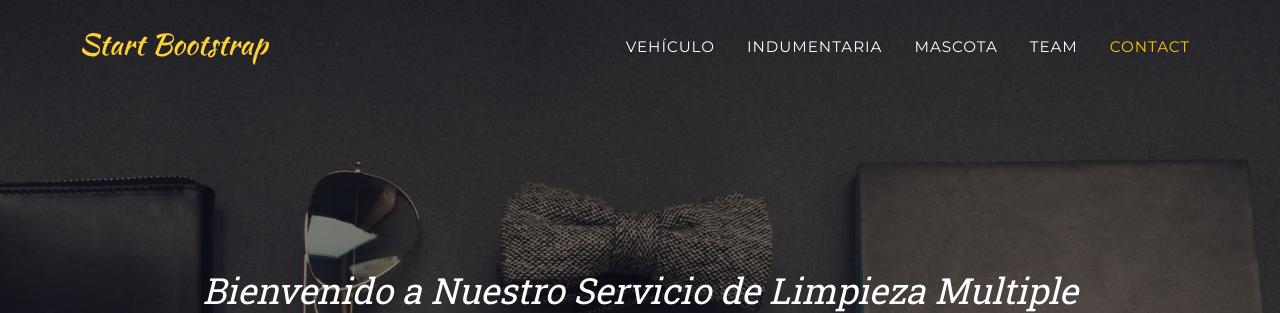
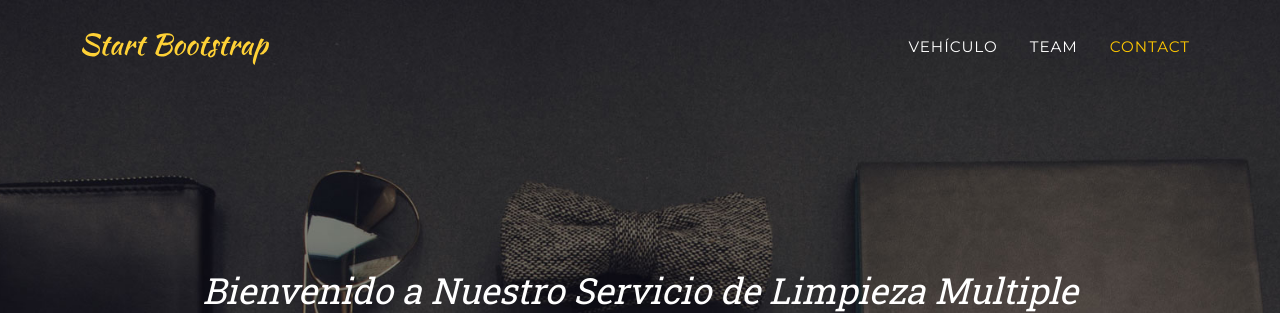
Before and after one commit to ssilva1/ProyectoFinal1, a Django app: page /AppLavatres/carga_vehiculo/ in a window 1280 px wide. Shown: the top 313 px of the page. Run offline with Django 3.2, Linux system fonts and the light colour scheme; some libraries are stand-ins or nearby versions.

Commit message:
se renombran lineas para poder realziar pruebas en carga_vehiculo

```diff
--- a/EntregaFinal1/AppLavatres/urls.py
+++ b/EntregaFinal1/AppLavatres/urls.py
@@ -6,6 +6,4 @@ from AppLavatres.views import *
 urlpatterns = [
     path('', inicio, name='AppLavatresInicio'),
     path('carga_vehiculo/', vehiculo_formulario, name='AppLavatresAutoFormulario'),
-    path('carga_indumentaria/', indumentaria_formulario, name='AppLavatresIndumentariaFormulario'),
-    path('carga_animal/', animales_formulario, name='AppLavatresAnimalesFormulario'),
     ]
--- a/EntregaFinal1/AppLavatres/views.py
+++ b/EntregaFinal1/AppLavatres/views.py
@@ -29,7 +29,7 @@ def animales(request):
 
 def vehiculo_formulario(request):
     if request.method == "POST":
-        mi_formulario = FormularioVehiculo(request.POST)
+        mi_formulario = FormularioVehiculo(data=request.POST)
         if mi_formulario.is_valid():
             data = mi_formulario.cleaned_data
             vehiculo1 = Vehiculo(tipo_vehiculo=data.get('tipo_vehiculo'), aspirado=data.get('aspirado'), dominio=data.get('dominio'), ingreso=data.get('ingreso'), egreso=data.get('egreso'))
@@ -44,7 +44,7 @@ def vehiculo_formulario(request):
     return render(request, 'AppLavatres/vehiculos.html', contexto)
 
 
-def indumentaria_formulario(request):
+"""def indumentaria_formulario(request):
     if request.method == "POST":
         mi_formulario = FormularioIndumentaria(request.POST)
         if mi_formulario.is_valid():
@@ -58,10 +58,10 @@ def indumentaria_formulario(request):
         'form': FormularioIndumentaria(),
         'indumentaria': Indumentaria
     }
-    return render(request, 'AppLavatres/indumentarias.html', contexto)
+    return render(request, 'AppLavatres/indumentarias.html', contexto)"""
 
 
-def animales_formulario(request):
+"""def animales_formulario(request):
     if request.method == "POST":
         mi_formulario = FormularioAnimales(request.POST)
         if mi_formulario.is_valid():
@@ -75,4 +75,4 @@ def animales_formulario(request):
         'form': FormularioAnimales(),
         'animal': Animal
     }
-    return render(request, 'AppLavatres/animales.html', contexto)
+    return render(request, 'AppLavatres/animales.html', contexto)"""
--- a/EntregaFinal1/templates/base/navigation.html
+++ b/EntregaFinal1/templates/base/navigation.html
@@ -9,8 +9,10 @@
         <div class="collapse navbar-collapse" id="navbarResponsive">
             <ul class="navbar-nav text-uppercase ms-auto py-4 py-lg-0">
                 <li class="nav-item"><a class="nav-link" href="{% url 'AppLavatresAutoFormulario' %}">Vehículo</a></li>
-                <li class="nav-item"><a class="nav-link" href="{% url 'AppLavatresIndumentariaFormulario' %}">Indumentaria</a></li>
+	            {% comment %}
+	<li class="nav-item"><a class="nav-link" href="{% url '#AppLavatresIndumentariaFormulario' %}">Indumentaria</a></li>
                 <li class="nav-item"><a class="nav-link" href="{% url 'AppLavatresAnimalesFormulario' %}">Mascota</a></li>
+{% endcomment %}
                 <li class="nav-item"><a class="nav-link" href="#team">Team</a></li>
                 <li class="nav-item"><a class="nav-link" href="#contact">Contact</a></li>
             </ul>
```
Also changed, not shown: EntregaFinal1/db.sqlite3.
